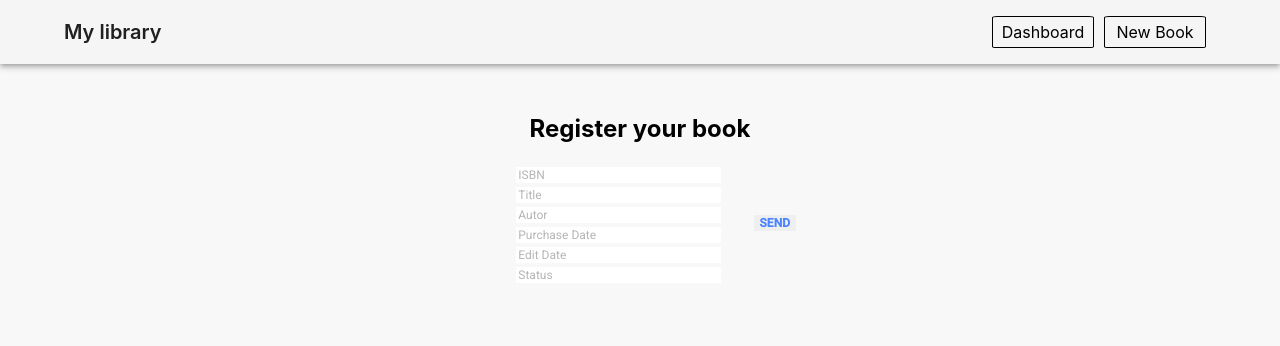
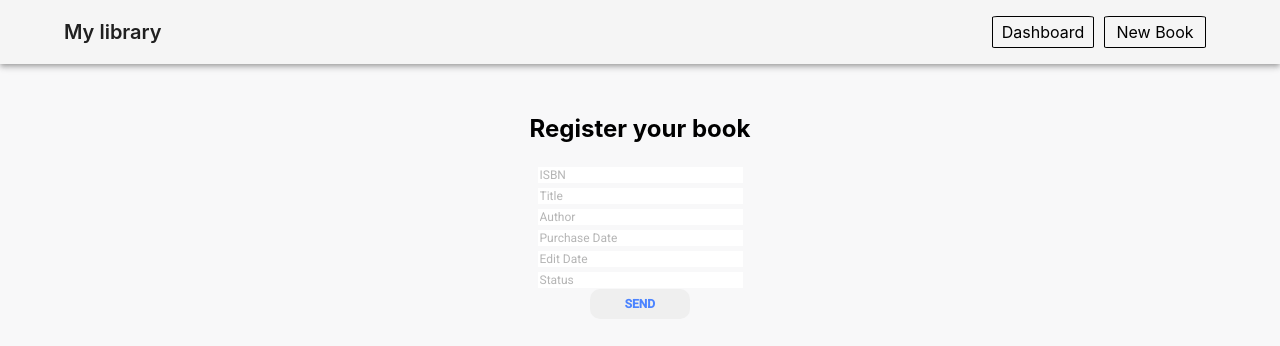
Before and after one commit to MichaelACosta/library, a React (Create React App) app: page /insert in a window 1280 px wide. Shown: the top 346 px of the page. Built offline with nearby package versions, Linux system fonts and the light colour scheme; what redux-immutable would draw is missing.

Commit message:
Dashboard: fixed form
Signed-off-by: Michael Costa <macosta@inf.ufpel.edu.br>

```diff
--- a/src/App.css
+++ b/src/App.css
@@ -1,20 +1,41 @@
 .App {
-  min-width: 320px;
-  min-height: 720px;
+  width: 100%;
+  height: 1080px;
   background-color: #f8f8f9;
   overflow: auto;
 }
 
-@media (min-width: 321px) {
+@media (max-width: 1440px) {
   .App {
-    min-width: 768px;
-    max-height: 1024px;
+    width: 100%;
+    height: 820px;
   }
 }
 
-@media (min-width: 769px) {
+@media (max-width: 414px) {
   .App {
-    min-width: 1024px;
-    max-height: 1024px;
+    width: 100%;
+    height: 736px;
   }
 }
+
+@media (max-width: 375px) {
+  .App {
+    width: 100%;
+    height: 812px;
+  }
+}
+
+@media (max-width: 360px) {
+  .App {
+    width: 100%;
+    height: 640px;
+  }
+}
+
+@media (max-width: 320px) {
+  .App {
+    width: 100%;
+    height: 568px;
+  }
+}
--- a/src/Dashboard/CardDetails.js
+++ b/src/Dashboard/CardDetails.js
@@ -20,7 +20,7 @@ const CardDetails = ({ classes, book }) => (
     <CardContent className={classes.content}>
       <div>
         <h2>{book.title}</h2>
-        <h3>{book.autor}</h3>
+        <h3>{book.author}</h3>
         <p>Purchase Date: {book.purchaseDate}</p>
         <p>Edit Date: {book.editDate}</p>
         <p>{book.status}</p>
--- a/src/Dashboard/Form.js
+++ b/src/Dashboard/Form.js
@@ -1,14 +1,10 @@
-import React from "react";
+import React, { useState } from "react";
 import PropTypes from "prop-types";
 import injectSheet from "react-jss";
 import { connect } from "react-redux";
 import * as actions from "./actions";
 
 const style = {
-  box: {
-    display: "flex",
-    justifyContent: "center"
-  },
   send: {
     fontFamily: "Roboto",
     fontSize: 12,
@@ -17,15 +13,17 @@ const style = {
     border: "none",
     textDecoration: "none",
     outline: "none",
-    cursor: "pointer"
+    cursor: "pointer",
+    borderRadius: 10,
+    width: 100,
+    height: 30
   },
   form: {
-    display: "flex",
-    justifyContent: "space-around",
-    alignItems: "center",
+    margin: "auto",
     width: 288
   },
   text: {
+    marginBottom: 1,
     width: 201,
     height: 14,
     border: "none",
@@ -35,169 +33,124 @@ const style = {
     textDecoration: "none",
     outline: "none"
   },
-  "@media (min-width: 321px)": {
+  label: {
+    display: "block",
+    marginBottom: 4
+  },
+  "@media (max-width: 768px)": {
     form: {
+      display: "block",
       width: 348
-    }
     },
-  "@media (min-width: 769px)": {
-    form: {
-      width: 312
+    send: {
+      display: "block",
+      margin: "auto",
+      width: 70,
+      height: 25
     }
   }
 };
 
-class Form extends React.Component {
-  constructor(props) {
-    super(props);
-    this.state = {
-      isbn: "ISBN",
-      title: "Title",
-      autor: "Autor",
-      purchaseDate: "Purchase Date",
-      editDate: "Edit Date",
-      status: "Status"
+const Form = ({ classes, sendReport }) => {
+  const [isbn, setIsbn] = useState("ISBN");
+  const [title, setTitle] = useState("Title");
+  const [author, setAuthor] = useState("Author");
+  const [purchaseDate, setPurchaseDate] = useState("Purchase Date");
+  const [editDate, setEditDate] = useState("Edit Date");
+  const [status, setStatus] = useState("Status");
+
+  const handleChangeTitle = event => {
+    setTitle(event.target.value);
   };
 
-    this.handleChangeTitle = this.handleChangeTitle.bind(this);
-    this.handleChangeAutor = this.handleChangeAutor.bind(this);
-    this.handleChangeIsbn = this.handleChangeIsbn.bind(this);
-    this.handleChangePurchase = this.handleChangePurchase.bind(this);
-    this.handleChangeEdit = this.handleChangeEdit.bind(this);
-    this.handleChangeStatus = this.handleChangeStatus.bind(this);
-    this.handleClickTitle = this.handleClickTitle.bind(this);
-    this.handleClickAutor = this.handleClickAutor.bind(this);
-    this.handleClickIsbn = this.handleClickIsbn.bind(this);
-    this.handleClickPurchase = this.handleClickPurchase.bind(this);
-    this.handleClickEdit = this.handleClickEdit.bind(this);
-    this.handleClickStatus = this.handleClickStatus.bind(this);
-    this.handleSubmit = this.handleSubmit.bind(this);
-  }
+  const handleChangeAuthor = event => {
+    setAuthor(event.target.value);
+  };
 
-  handleClickTitle(event) {
-    this.setState({ title: "" });
-  }
+  const handleChangeIsbn = event => {
+    setIsbn(event.target.value);
+  };
 
-  handleClickAutor(event) {
-    this.setState({ autor: "" });
-  }
+  const handleChangePurchase = event => {
+    setPurchaseDate(event.target.value);
+  };
 
-  handleClickIsbn(event) {
-    this.setState({ isbn: "" });
-  }
+  const handleChangeEdit = event => {
+    setEditDate(event.target.value);
+  };
 
-  handleClickPurchase(event) {
-    this.setState({ purchaseDate: "" });
-  }
+  const handleChangeStatus = event => {
+    setStatus(event.target.value);
+  };
 
-  handleClickEdit(event) {
-    this.setState({ editDate: "" });
-  }
+  const handleSubmit = event => {
+    sendReport({
+      isbn: isbn,
+      title: title,
+      author: author,
+      purchaseDate: purchaseDate,
+      editDate: editDate,
+      status: status
+    });
+    setIsbn("ISBN");
+    setTitle("Title");
+    setAuthor("Author");
+    setPurchaseDate("Purchase Date");
+    setEditDate("Edit Date");
+    setStatus("Read");
+    event.preventDefault();
+  };
 
-  handleClickStatus(event) {
-    this.setState({ status: "" });
-  }
-
-  handleChangeTitle(event) {
-    this.setState({ title: event.target.value });
-  }
-
-  handleChangeAutor(event) {
-    this.setState({ autor: event.target.value });
-  }
-
-  handleChangeIsbn(event) {
-    this.setState({ isbn: event.target.value });
-  }
-
-  handleChangePurchase(event) {
-    this.setState({ purchaseDate: event.target.value });
-  }
-
-  handleChangeEdit(event) {
-    this.setState({ editDate: event.target.value });
-  }
-
-  handleChangeStatus(event) {
-    this.setState({ status: event.target.value });
-  }
-
-  handleSubmit(event) {
-    const { sendReport } = this.props;
-    sendReport({
-      isbn: this.state.isbn,
-      title: this.state.title,
-      autor: this.state.autor,
-      purchaseDate: this.state.purchaseDate,
-      editDate: this.state.editDate,
-      status: this.state.status
-    });
-    this.setState({
-      isbn: "ISBN",
-      title: "Title",
-      autor: "Autor",
-      purchaseDate: 2019,
-      editDate: 2019,
-      status: "Read"
-    });
-    event.preventDefault();
-  }
-
-  render() {
-    const { classes } = this.props;
   return (
-      <div className={classes.box}>
-        <form className={classes.form} onSubmit={this.handleSubmit}>
-          <label>
+    <form className={classes.form} onSubmit={handleSubmit}>
+      <label className={classes.label}>
         <input
           className={classes.text}
           type="text"
-              value={this.state.isbn}
-              onChange={this.handleChangeIsbn}
-              onClick={this.handleClickIsbn}
+          value={isbn}
+          onChange={handleChangeIsbn}
+          onClick={() => setIsbn("")}
         />
         <input
           className={classes.text}
           type="text"
-              value={this.state.title}
-              onChange={this.handleChangeTitle}
-              onClick={this.handleClickTitle}
+          value={title}
+          onChange={handleChangeTitle}
+          onClick={() => setTitle("")}
         />
         <input
           className={classes.text}
           type="text"
-              value={this.state.autor}
-              onChange={this.handleChangeAutor}
-              onClick={this.handleClickAutor}
+          value={author}
+          onChange={handleChangeAuthor}
+          onClick={() => setAuthor("")}
         />
         <input
           className={classes.text}
           type="text"
-              value={this.state.purchaseDate}
-              onChange={this.handleChangePurchase}
-              onClick={this.handleClickPurchase}
+          value={purchaseDate}
+          onChange={handleChangePurchase}
+          onClick={() => setPurchaseDate("")}
         />
         <input
           className={classes.text}
           type="text"
-              value={this.state.editDate}
-              onChange={this.handleChangeEdit}
-              onClick={this.handleClickEdit}
+          value={editDate}
+          onChange={handleChangeEdit}
+          onClick={() => setEditDate("")}
         />
         <input
           className={classes.text}
           type="text"
-              value={this.state.status}
-              onChange={this.handleChangeStatus}
-              onClick={this.handleClickStatus}
+          value={status}
+          onChange={handleChangeStatus}
+          onClick={() => setStatus("")}
         />
+        <input className={classes.send} type="submit" value="SEND" />
       </label>
-          <input className={classes.send} type="submit" value="SEND" />
     </form>
-      </div>
   );
-  }
-}
+};
 
 Form.propTypes = {
   classes: PropTypes.object.isRequired,
```
Lines whose indentation alone changed are shown as unchanged.
